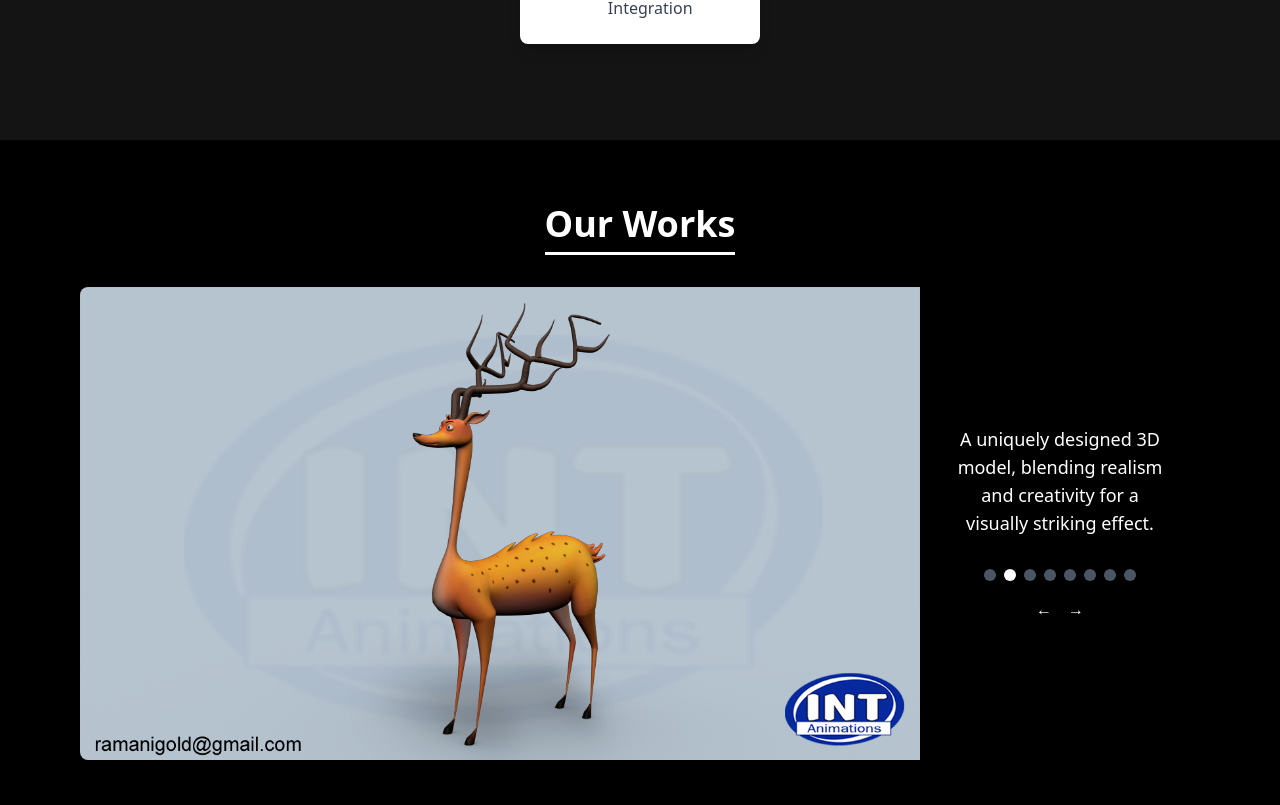
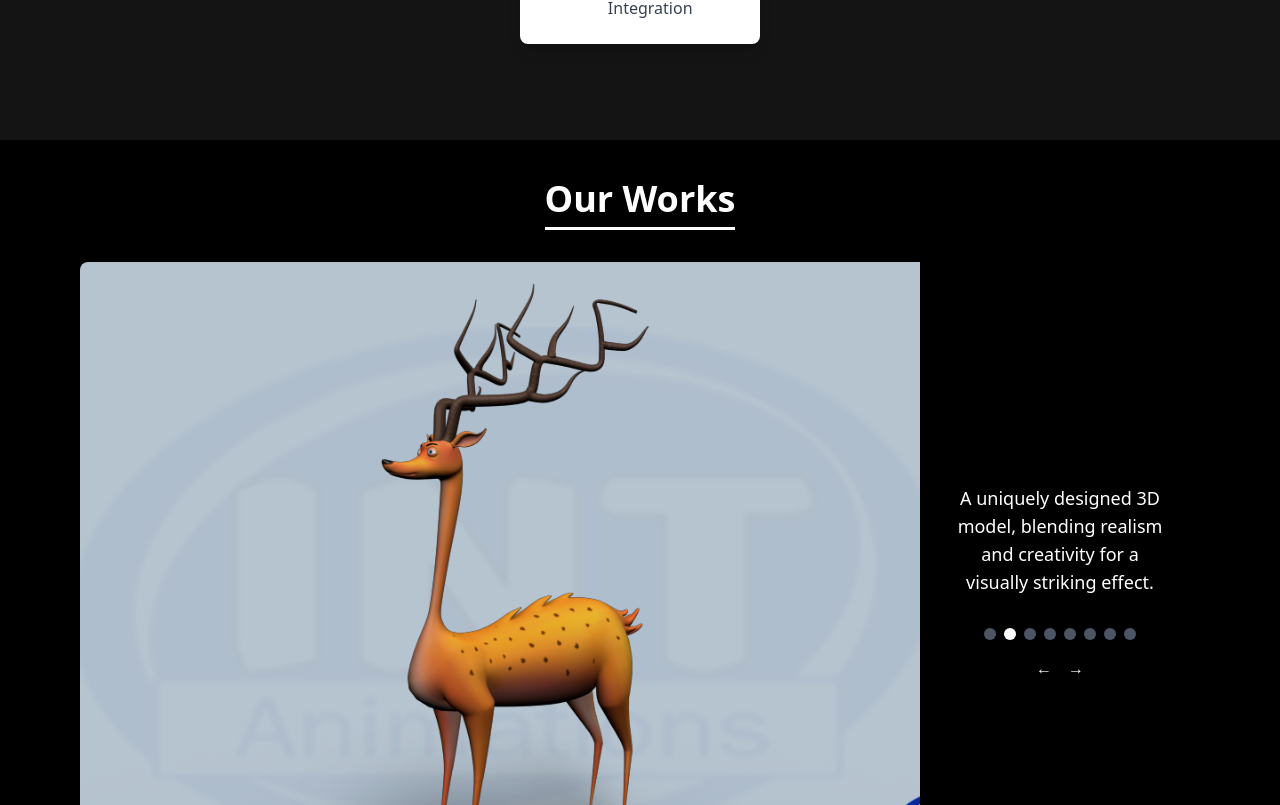
Before and after one commit to DreamCaptureEnt/Company-site, a React (Vite) app: page / in a window 1280 px wide. Shown: the part 2255-3060 px from the top of the page. Built offline with nearby package versions, Linux system fonts and the light colour scheme; a web font is replaced by a local one.

Commit message:
Update Works.jsx
dk

```diff
--- a/src/components/Works.jsx
+++ b/src/components/Works.jsx
@@ -43,10 +43,9 @@ const WorksSection = () => {
   };
 
   return (
-    <section className="relative w-full py-16 text-white text-center">
-    <h2 className="text-4xl font-bold text-white pb-8 relative inline-block">
+    <section className="relative w-full min-h-screen flex flex-col items-center justify-center bg-black text-white text-center">
+      <h2 className="text-4xl font-bold pb-8 relative inline-block">
         Our Works
-        {/* Flowing Underline */}
         <motion.div
           initial={{ width: 0 }}
           animate={{ width: "100%" }}
@@ -54,7 +53,8 @@ const WorksSection = () => {
           className="h-[3px] bg-white mt-2 mx-auto"
         />
       </h2>
-      <div className="max-w-6xl mx-auto px-4">
+
+      <div className="max-w-6xl w-full mx-auto px-4">
         <div className="rounded-lg overflow-hidden shadow-2xl">
           <div className="flex flex-col md:flex-row">
             {/* Image Section */}
@@ -68,8 +68,7 @@ const WorksSection = () => {
                   animate={{ x: "0%" }}
                   exit={{ x: direction > 0 ? "-100%" : "100%" }}
                   transition={{ type: "tween", duration: 0.6, ease: "easeInOut" }}
-                  className="w-full h-full object-contain object-center"
-                  style={{ minHeight: "400px", maxHeight: "600px" }}
+                  className="w-full h-[80vh] object-cover"
                 />
               </AnimatePresence>
             </div>
@@ -84,7 +83,7 @@ const WorksSection = () => {
                 transition={{ duration: 0.4, ease: "easeInOut" }}
                 className="text-center"
               >
-                <p className="text-lg text-white">{works[currentWork].description}</p>
+                <p className="text-lg">{works[currentWork].description}</p>
 
                 {/* Navigation Dots */}
                 <div className="mt-8 flex justify-center space-x-2">
```
